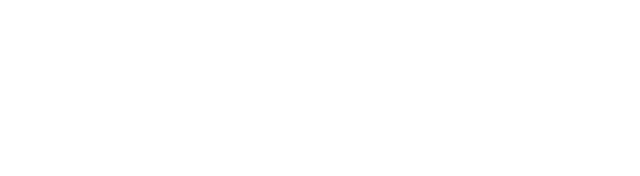
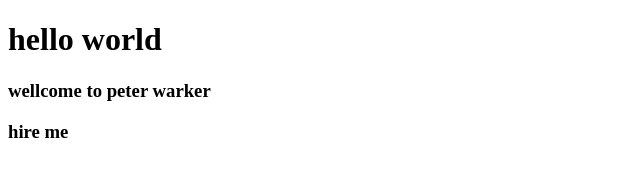
Before and after one commit to Abulhossain007/repo-1, a plain HTML site: page index.html in a window 1280 px wide. Shown: the whole page, without its empty margins (0-640 px from the left). Drawn offline with Linux system fonts and the light colour scheme.

Commit message:
repo-1 commit 2

```diff
--- a/index.html
+++ b/index.html
@@ -7,6 +7,10 @@
     <title>repo-1</title>
 </head>
 <body>
+    <h1>hello world</h1>
+    <h3>wellcome to peter warker</h3>
+    <h3>hire me</h3>
+
 
 </body>
 </html>
```
